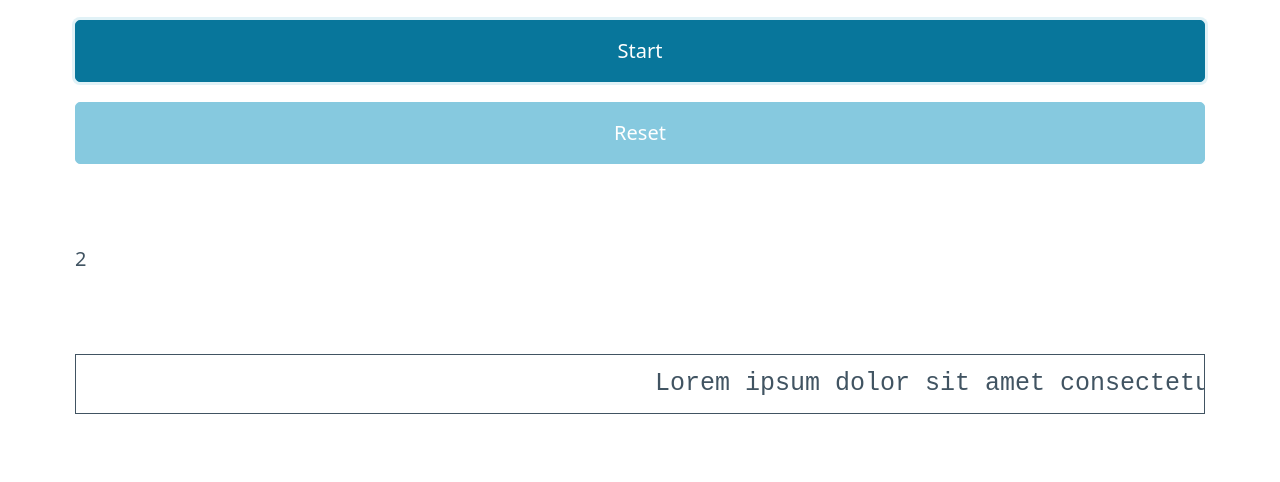
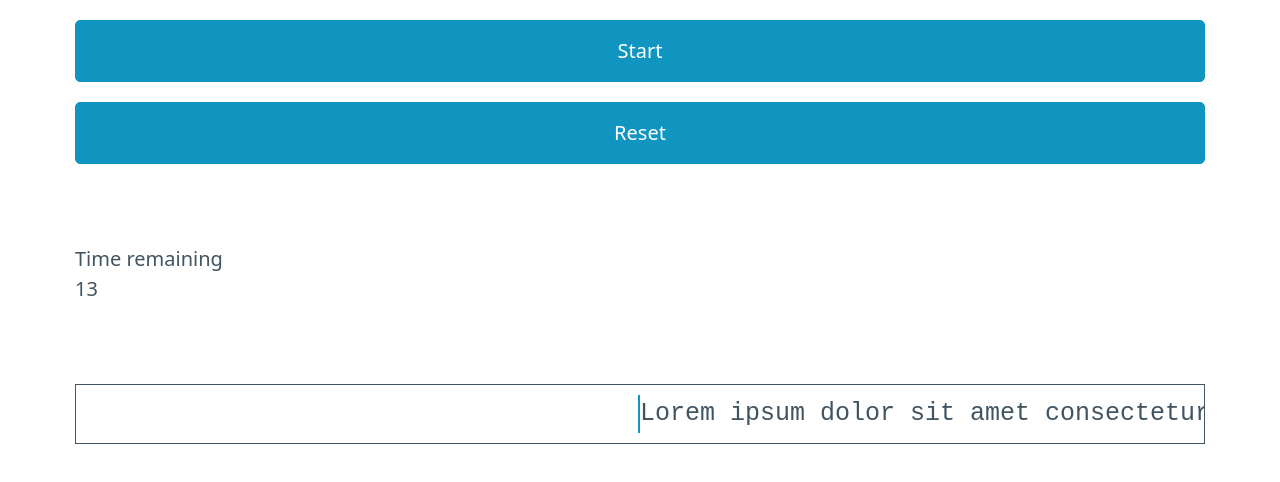
Before and after one commit to danielsprohar/tip-tap, an Angular app: page / in a window 1280 px wide. Both pictures are taken after a click on the button "Start". Shown: the top 482 px of the page. Built offline with nearby package versions, Linux system fonts and the light colour scheme.

Commit message:
Initial implementation

```diff
--- a/src/app/app.component.html
+++ b/src/app/app.component.html
@@ -1,13 +1,16 @@
 <main>
   <section class="container">
-    <button (click)="startTimer()">Start</button>
-    <button (click)="startTimer()" [disabled]="isTicking">Reset</button>
+    <button (click)="startTimer($event)">Start</button>
+    <button (click)="startTimer($event)">Reset</button>
   </section>
 
   <section class="container">
-    <p *ngIf="timer$ | async as timer; else default">{{ timer }}</p>
+    <span>Time remaining</span>
+    <div *ngIf="timer$ | async as timer; else default">
+      <p>{{ sessionDuration - timer }}</p>
+    </div>
     <ng-template #default>
-      <p>0</p>
+      <p>{{ sessionDuration }}</p>
     </ng-template>
     <p>{{ message }}</p>
   </section>
--- a/src/app/app.component.ts
+++ b/src/app/app.component.ts
@@ -1,12 +1,14 @@
 import { Component, OnInit } from '@angular/core'
 import {
+  finalize,
+  Observable,
+  shareReplay,
   Subscription,
-  Observable,
+  takeWhile,
+  tap,
   timer,
-  takeWhile,
-  shareReplay,
-  finalize,
 } from 'rxjs'
+import { KeyboardService } from './services/keyboard.service'
 
 @Component({
   selector: 'app-root',
@@ -21,14 +23,13 @@ import {
 })
 export class AppComponent implements OnInit {
   private timerSub?: Subscription
-  private readonly sessionDuration = 5 // seconds
   private keyboardHandler?: any
+  readonly sessionDuration = 15 // seconds
 
   timer$: Observable<number> | null = null
-  isTicking = false
   message = ''
 
-  constructor(private document: Document) {}
+  constructor(private document: Document, private keyboard: KeyboardService) {}
 
   ngOnInit() {
     this.keyboardHandler = this.handleKeyboard.bind(this)
@@ -45,26 +46,30 @@ export class AppComponent implements OnInit {
       return
     }
 
-    console.log(event.key)
+    event.preventDefault()
+
+    this.keyboard.setKey(event.key)
   }
 
   private createTimer() {
     return timer(0, 1000).pipe(
-      takeWhile((value) => value <= this.sessionDuration),
       shareReplay(),
+      takeWhile((timeElapsed) => timeElapsed <= this.sessionDuration),
+      tap((timer) => console.log('timer', timer)),
       finalize(() => {
         this.message = 'Session has expired'
-        this.isTicking = false
         this.document.removeEventListener('keyup', this.keyboardHandler, true)
       })
     )
   }
 
-  startTimer() {
+  startTimer(event: Event) {
+    const btn$ = event.target as HTMLButtonElement
+    btn$.blur()
+
     this.document.addEventListener('keyup', this.keyboardHandler, true)
     this.timer$ = this.createTimer()
     this.timerSub = this.timer$.subscribe()
-    this.isTicking = true
     this.message = ''
   }
 }
--- a/src/app/components/terminal/terminal.component.html
+++ b/src/app/components/terminal/terminal.component.html
@@ -1,10 +1,7 @@
 <section class="container">
-  <div class="terminal">
-    <div #stack class="stack"></div>
-    <div #queue class="queue">
-      Lorem ipsum dolor sit amet consectetur adipisicing elit. Blanditiis,
-      nostrum nemo. Nam quam sed nulla quidem. Delectus nam provident quod omnis
-      minima minus. Quasi ipsum cumque vel ducimus nihil. Qui.
-    </div>
+  <div #terminal id="terminal">
+    <div id="stack">{{ stack }}</div>
+    <div id="cursor"></div>
+    <div id="queue">{{ queue }}</div>
   </div>
 </section>
--- a/src/app/components/terminal/terminal.component.scss
+++ b/src/app/components/terminal/terminal.component.scss
@@ -1,4 +1,4 @@
-.terminal {
+#terminal {
   display: flex;
   font-size: 1.25rem;
   font-family: monospace;
@@ -7,18 +7,77 @@
   overflow: hidden;
 }
 
-.stack,
-.queue {
-  // flex: 1;
+#stack,
+#queue {
   width: 50%;
+  white-space: pre;
 }
 
-.stack {
+#stack {
+  display: flex;
+  flex-direction: row-reverse;
   text-align: right;
 }
 
-.queue {
+#queue {
   text-align: left;
-  text-overflow: clip;
-  white-space: pre;
 }
+
+#cursor {
+  min-height: 100%;
+  width: 1px;
+  border: thin solid;
+  border-color: var(--primary);
+  animation: blink 1s step-end infinite;
+  -webkit-animation: blink 1s step-end infinite;
+}
+
+.flash {
+  -webkit-animation-name: flash-animation;
+  -webkit-animation-duration: 0.1s;
+
+  animation-name: flash-animation;
+  animation-duration: 0.1s;
+}
+
+@-webkit-keyframes flash-animation {
+  from {
+    background: var(--secondary);
+    color: #000;
+  }
+  to {
+    background: default;
+  }
+}
+
+@keyframes flash-animation {
+  from {
+    background: var(--secondary);
+    color: #000;
+  }
+  to {
+    background: default;
+  }
+}
+
+@keyframes blink {
+  from,
+  to {
+    visibility: hidden;
+  }
+
+  50% {
+    visibility: visible;
+  }
+}
+
+@-webkit-keyframes blink {
+  from,
+  to {
+    visibility: hidden;
+  }
+
+  50% {
+    visibility: visible;
+  }
+}
--- a/src/app/components/terminal/terminal.component.ts
+++ b/src/app/components/terminal/terminal.component.ts
@@ -1,16 +1,81 @@
-import { Component, ElementRef, OnInit, ViewChild } from '@angular/core'
+import {
+  Component,
+  ElementRef,
+  OnDestroy,
+  OnInit,
+  ViewChild,
+} from '@angular/core'
+import { Subscription } from 'rxjs'
+import { KeyboardService } from 'src/app/services/keyboard.service'
 
 @Component({
   selector: 'app-terminal',
   templateUrl: './terminal.component.html',
   styleUrls: ['./terminal.component.scss'],
 })
-export class TerminalComponent implements OnInit {
-  @ViewChild('stack', { static: true }) stackEl!: ElementRef
-  @ViewChild('queue', { static: true }) queueEl!: ElementRef
+export class TerminalComponent implements OnInit, OnDestroy {
+  private subsink = new Array<Subscription>()
+  queue = `Lorem ipsum dolor sit amet consectetur adipisicing elit. Blanditiis, nostrum nemo. Nam quam sed nulla quidem. Delectus nam provident quod omnis minima minus. Quasi ipsum cumque vel ducimus nihil. Qui.`
+  stack = ''
 
-  constructor() {}
+  @ViewChild('terminal') terminalEl!: ElementRef
+
+  constructor(private keyboard: KeyboardService) {}
 
   ngOnInit(): void {
+    this.subsink.push(this.keyboard.key$.subscribe(this.parseKey.bind(this)))
+  }
+
+  ngOnDestroy(): void {
+    this.subsink.forEach((sub) => sub.unsubscribe())
+  }
+
+  flashTerminal() {
+    const el$ = this.terminalEl.nativeElement as HTMLElement
+    el$.classList.add('flash')
+    setTimeout(() => {
+      el$.classList.remove('flash')
+    }, 100)
+  }
+
+  parseKey(key: string) {
+    if (this.queue.length === 0) return
+    if (key === 'Shift') return
+    if (key === 'F12') return
+
+    if (key === 'Backspace') {
+      this.handleBackspace()
+    } else {
+      this.handleKey(key)
+    }
+  }
+
+  handleKey(key: string) {
+    if (key !== this.queue[0]) {
+      this.flashTerminal()
+    } else {
+      this.stack += this.queue[0]
+      this.queue = this.queue.substring(1)
+    }
+  }
+
+  /**
+   * Handle the "Backspace" key.
+   */
+  handleBackspace() {
+    if (this.stack.length === 0) return
+
+    this.queue = this.stack.charAt(this.stack.length - 1) + this.queue
+    this.stack = this.stack.substring(0, this.stack.length - 1)
+  }
+
+  /**
+   * Checks if the given value is a whitespace character.
+   * @param value The key value
+   * @returns TRUE if the given value is a whitespace character;
+   * otherwise, FALSE.
+   */
+  isHTMLWhitespace(value: string): boolean {
+    return value.charCodeAt(0) === 32 || value.charCodeAt(0) === 160
   }
 }
--- /dev/null
+++ b/src/app/services/keyboard.service.ts
@@ -0,0 +1,19 @@
+import { Injectable } from '@angular/core';
+import { Subject } from 'rxjs';
+
+@Injectable({
+  providedIn: 'root'
+})
+export class KeyboardService {
+  private keySubject = new Subject<string>()
+
+  constructor() { }
+
+  get key$() {
+    return this.keySubject.asObservable()
+  }
+
+  setKey(value: string) {
+    this.keySubject.next(value)
+  }
+}
--- a/src/index.html
+++ b/src/index.html
@@ -2,7 +2,7 @@
 <html lang="en">
 <head>
   <meta charset="utf-8">
-  <title>TippityType</title>
+  <title>Tippity Type</title>
   <base href="/">
   <meta name="viewport" content="width=device-width, initial-scale=1">
   <link rel="icon" type="image/x-icon" href="favicon.ico">
```
Also changed, not shown: 1 other file (tests, documents, lock files or other folders).
